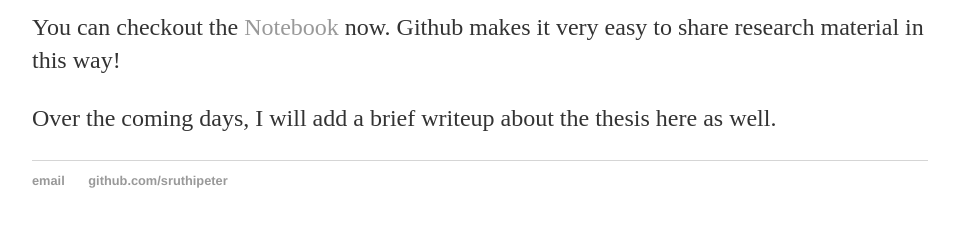
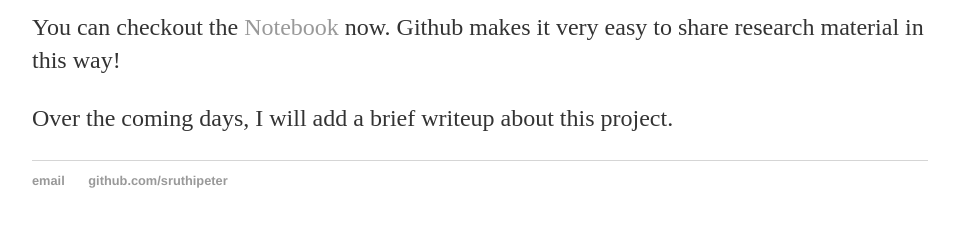
Before and after one commit to sruthipeter/sruthipeter.github.io, a Jekyll site: the page built from _posts/2016-10-16-gender-sterotypes.md, in a window 1280 px wide. Shown: the part 436-663 px from the top of the page, without its empty margins (160-1113 px from the left). Built offline with Jekyll 4.4.1, drawn with Linux system fonts in a browser that asks for light colours.

Commit message:
Minor change

```diff
--- a/_posts/2016-10-16-gender-sterotypes.md
+++ b/_posts/2016-10-16-gender-sterotypes.md
@@ -8,4 +8,4 @@ I am currently putting together the code I used for my major thesis. This will b
 
 You can checkout the [Notebook](https://github.com/sruthipeter/gender-stereotypes/blob/master/gender-stereotypes.ipynb) now. Github makes it very easy to share research material in this way!
 
-Over the coming days, I will add a brief writeup about the thesis here as well.
+Over the coming days, I will add a brief writeup about this project.
```
